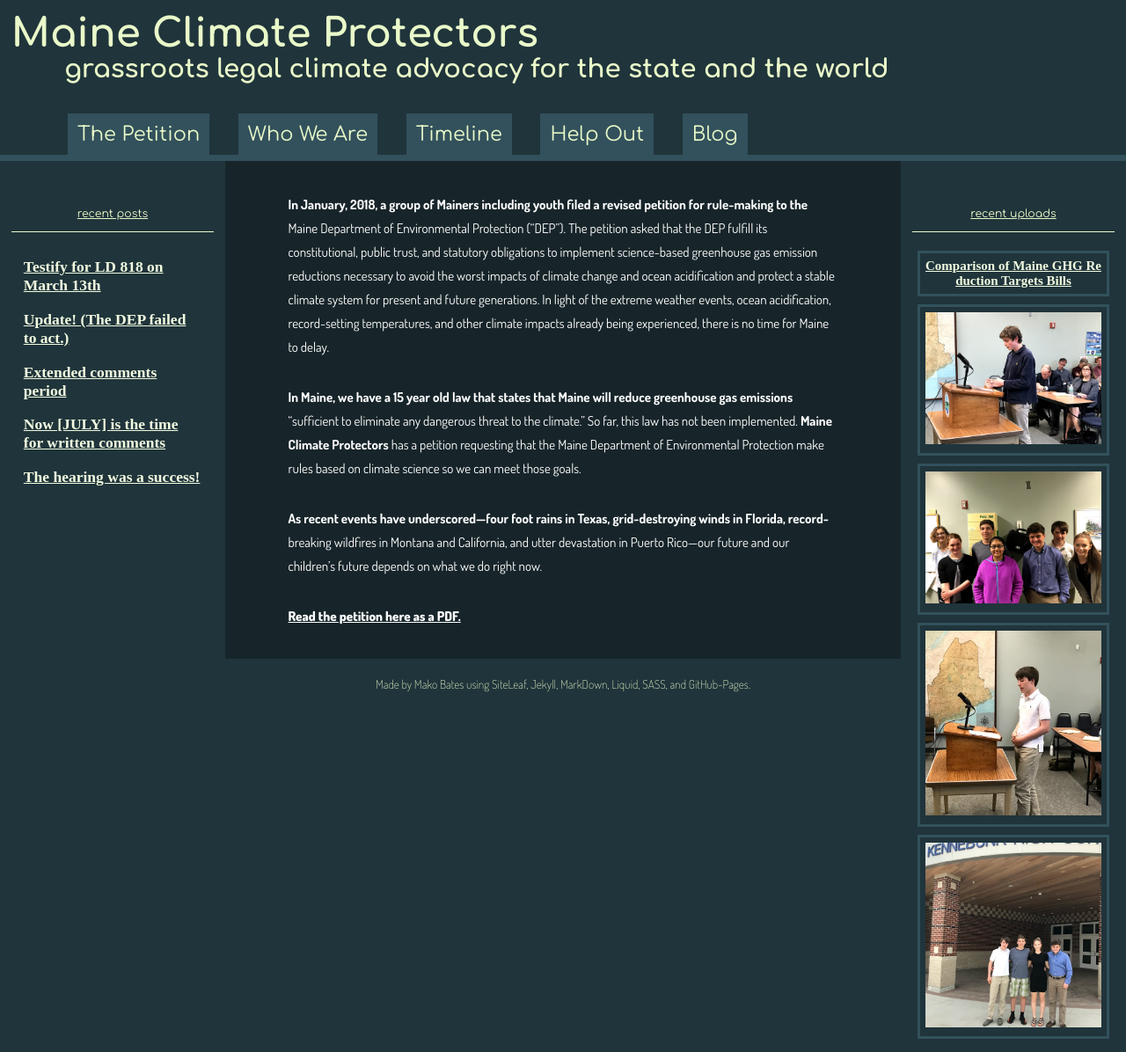
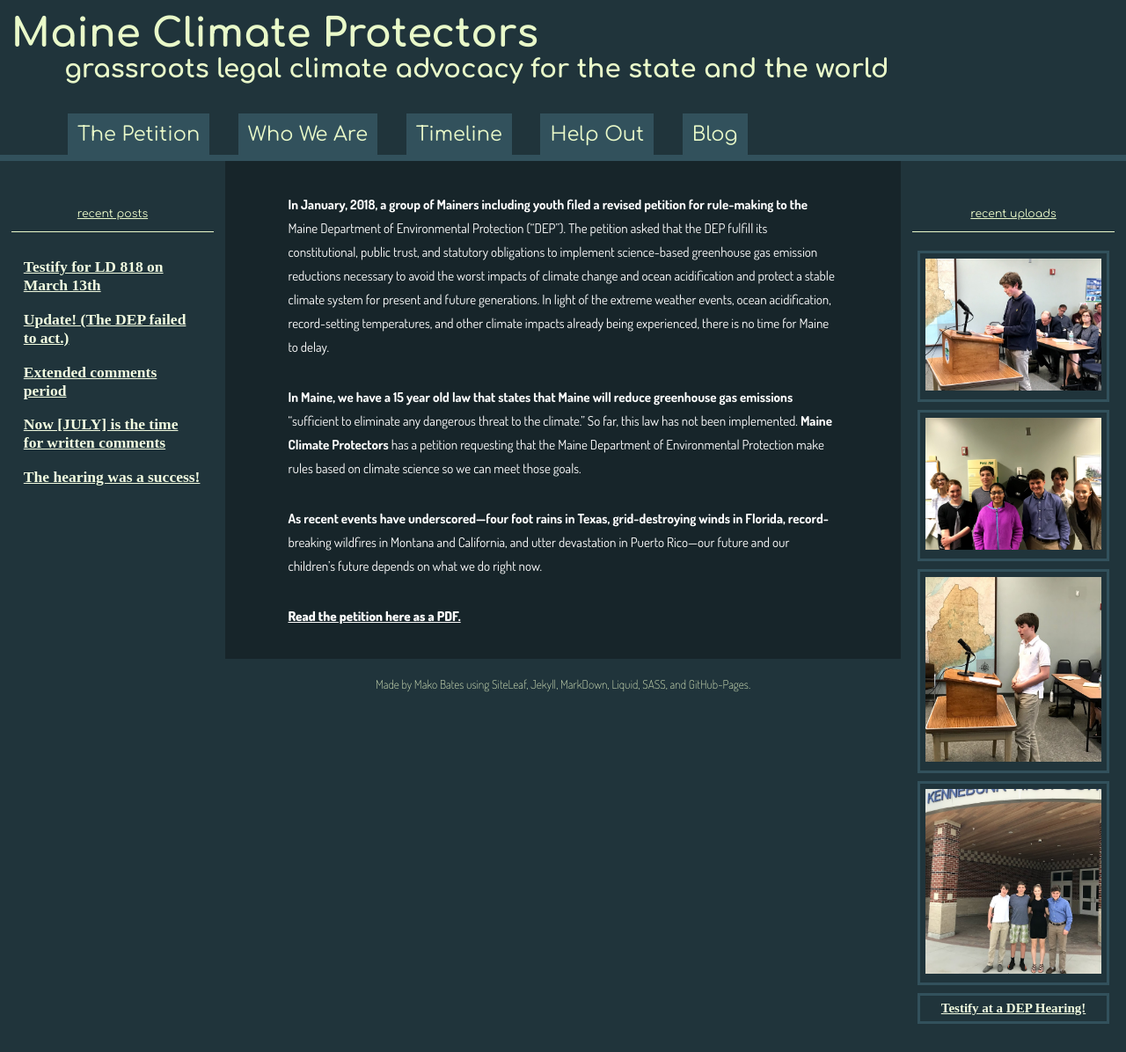
Before and after one commit to ShapeOfMatter/maine-climate-protectors, a Jekyll site: the page built from index.md, in a window 1280 px wide. Shown: the whole page at 88% size. Built offline with Jekyll 4.4.1, drawn with Linux system fonts in a browser that asks for light colours.

Commit message:
Updated Config

```diff
--- a/_config.yml
+++ b/_config.yml
@@ -98,9 +98,6 @@
     - file: "/uploads/RyanOleary_MYEAfounder_dep2018.jpg"
       name: MYEA founder Ryand O'Leary addresses the panel.
       date: 2018-05-15 04:00:00.000000000 Z
-    - file: "/uploads/Comparison%20of%20Maine%20GHG%20Reduction%20Targets%20Bills.ipynb"
-      name: Comparison of Maine GHG Reduction Targets Bills
-      date: 2019-05-01 04:00:00.000000000 Z
   posts:
     title: Posts
     output: true
```
